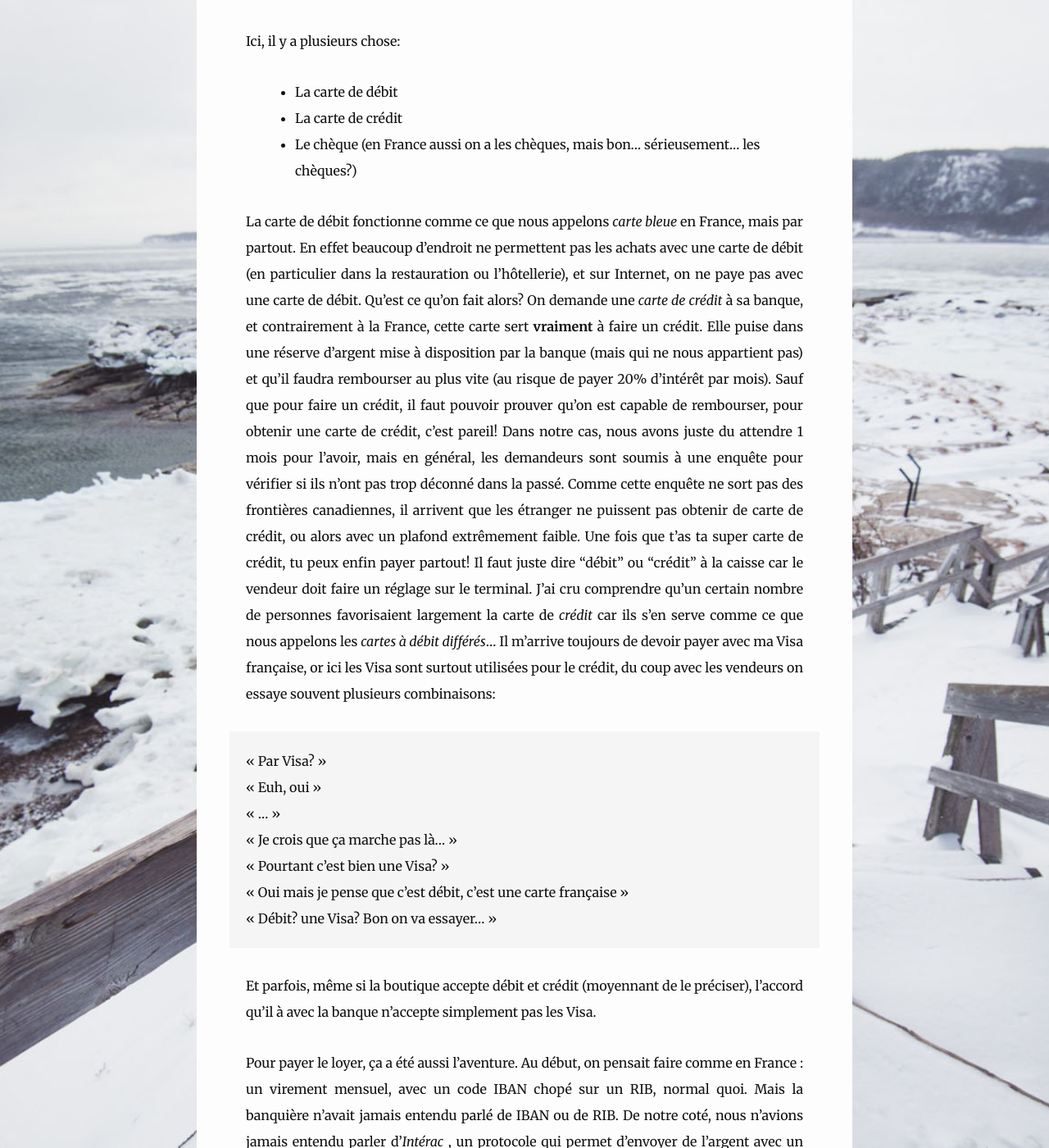
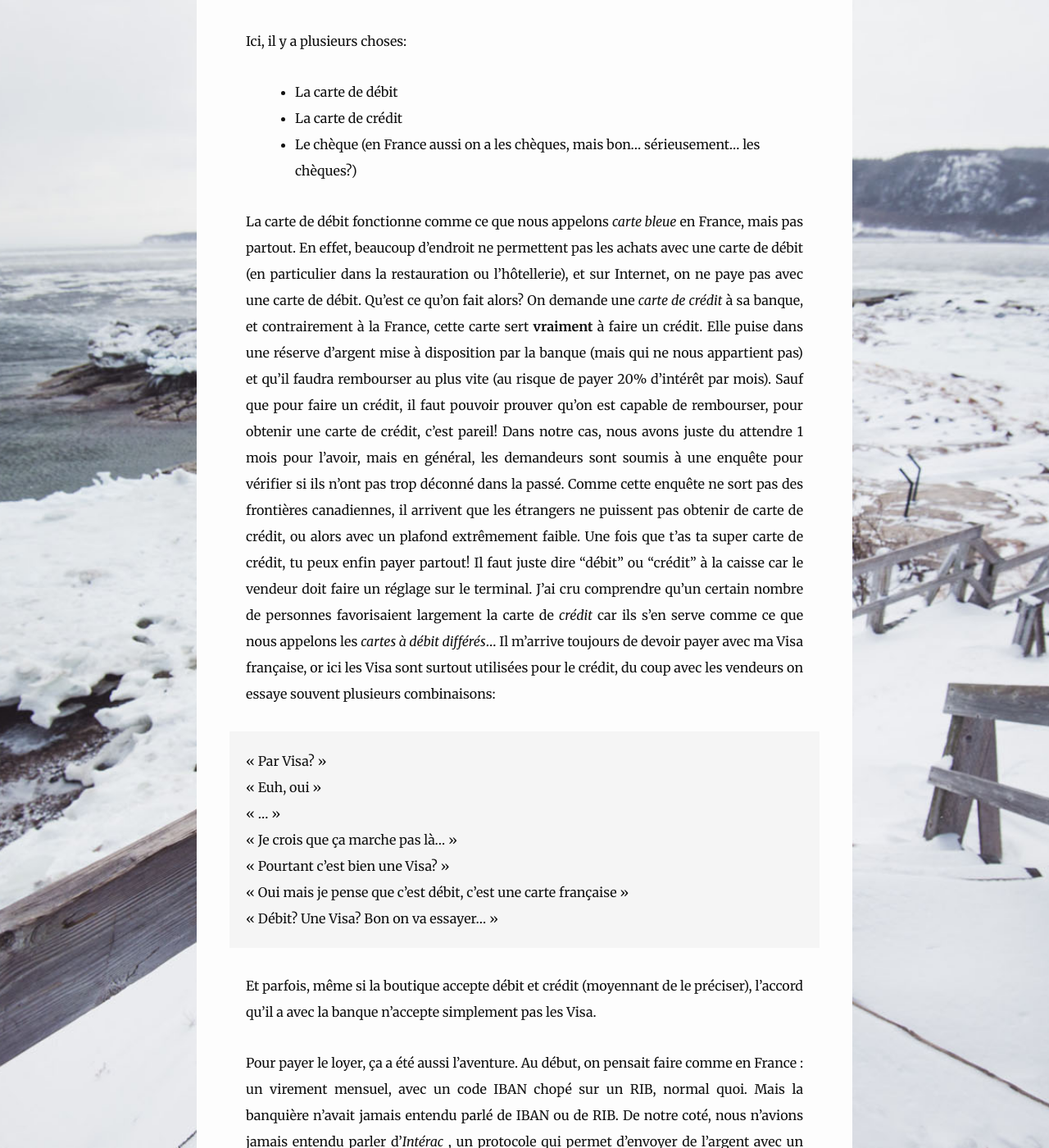
Before and after one commit to jonathanlurie/jonathanlurie.github.io, a Jekyll site: the page built from _posts/2015-06-16-les-differences-quebec-france.md, in a window 1280 px wide and 1400 px high, scrolled down 5428 px. Shown: the whole window at 82% size. Built offline with Jekyll 4.4.1, drawn with Linux system fonts in a browser that asks for light colours; nearby versions of some CDN libraries; comment, search, counter and statistics services are not loaded; some of the changed text lies outside the part shown.

Commit message:
Correction : last post

```diff
--- a/_posts/2015-06-16-les-differences-quebec-france.md
+++ b/_posts/2015-06-16-les-differences-quebec-france.md
@@ -86,13 +86,13 @@ En France, quand on veut payer par carte, on prend sa carte et on paye, ou alors
 
 et en général c'est pas possible alors on fait le tour de la ville pour trouver un DAB, mais disons que la difficulté s'arrête là.
 
-Ici, il y a plusieurs chose:
+Ici, il y a plusieurs choses:
 
 - La carte de débit
 - La carte de crédit
 - Le chèque (en France aussi on a les chèques, mais bon... sérieusement... les chèques?)
 
-La carte de débit fonctionne comme ce que nous appelons *carte bleue* en France, mais par partout. En effet beaucoup d'endroit ne permettent pas les achats avec une carte de débit (en particulier dans la restauration ou l'hôtellerie), et sur Internet, on ne paye pas avec une carte de débit. Qu'est ce qu'on fait alors? On demande une *carte de crédit* à sa banque, et contrairement à la France, cette carte sert **vraiment** à faire un crédit. Elle puise dans une réserve d'argent mise à disposition par la banque (mais qui ne nous appartient pas) et qu'il faudra rembourser au plus vite (au risque de payer 20% d'intérêt par mois). Sauf que pour faire un crédit, il faut pouvoir prouver qu'on est capable de rembourser, pour obtenir une carte de crédit, c'est pareil! Dans notre cas, nous avons juste du attendre 1 mois pour l'avoir, mais en général, les demandeurs sont soumis à une enquête pour vérifier si ils n'ont pas trop déconné dans la passé. Comme cette enquête ne sort pas des frontières canadiennes, il arrivent que les étranger ne puissent pas obtenir de carte de crédit, ou alors avec un plafond extrêmement faible. Une fois que t'as ta super carte de crédit, tu peux enfin payer partout! Il faut juste dire "débit" ou "crédit" à la caisse car le vendeur doit faire un réglage sur le terminal. J'ai cru comprendre qu'un certain nombre de personnes favorisaient largement la carte de *crédit* car ils s'en serve comme ce que nous appelons les *cartes à débit différés*...
+La carte de débit fonctionne comme ce que nous appelons *carte bleue* en France, mais pas partout. En effet, beaucoup d'endroit ne permettent pas les achats avec une carte de débit (en particulier dans la restauration ou l'hôtellerie), et sur Internet, on ne paye pas avec une carte de débit. Qu'est ce qu'on fait alors? On demande une *carte de crédit* à sa banque, et contrairement à la France, cette carte sert **vraiment** à faire un crédit. Elle puise dans une réserve d'argent mise à disposition par la banque (mais qui ne nous appartient pas) et qu'il faudra rembourser au plus vite (au risque de payer 20% d'intérêt par mois). Sauf que pour faire un crédit, il faut pouvoir prouver qu'on est capable de rembourser, pour obtenir une carte de crédit, c'est pareil! Dans notre cas, nous avons juste du attendre 1 mois pour l'avoir, mais en général, les demandeurs sont soumis à une enquête pour vérifier si ils n'ont pas trop déconné dans la passé. Comme cette enquête ne sort pas des frontières canadiennes, il arrivent que les étrangers ne puissent pas obtenir de carte de crédit, ou alors avec un plafond extrêmement faible. Une fois que t'as ta super carte de crédit, tu peux enfin payer partout! Il faut juste dire "débit" ou "crédit" à la caisse car le vendeur doit faire un réglage sur le terminal. J'ai cru comprendre qu'un certain nombre de personnes favorisaient largement la carte de *crédit* car ils s'en serve comme ce que nous appelons les *cartes à débit différés*...
 Il m'arrive toujours de devoir payer avec ma Visa française, or ici les Visa sont surtout utilisées pour le crédit, du coup avec les vendeurs on essaye souvent plusieurs combinaisons:
 
 > « Par Visa? »
@@ -101,9 +101,9 @@ Il m'arrive toujours de devoir payer avec ma Visa française, or ici les Visa so
 > « Je crois que ça marche pas là... »
 > « Pourtant c'est bien une Visa? »
 > « Oui mais je pense que c'est débit, c'est une carte française »
-> « Débit? une Visa? Bon on va essayer... »
+> « Débit? Une Visa? Bon on va essayer... »
 
-Et parfois, même si la boutique accepte débit et crédit (moyennant de le préciser), l'accord qu'il à avec la banque n'accepte simplement pas  les Visa.
+Et parfois, même si la boutique accepte débit et crédit (moyennant de le préciser), l'accord qu'il a avec la banque n'accepte simplement pas  les Visa.
 
 
 Pour payer le loyer, ça a été aussi l'aventure. Au début, on pensait faire comme en France : un virement mensuel, avec un code IBAN chopé sur un RIB, normal quoi. Mais la banquière n'avait jamais entendu parlé de IBAN ou de RIB. De notre coté, nous n'avions jamais entendu parler d'*Intérac* , un protocole qui permet d'envoyer de l'argent avec un identifiant qui n'est autre que l'email de la personne (un peu comme avec Paypal). Pour faire ce transfert, tu dois créer une "question secrète" et ton proprio doit inscrire la réponse (que tu lui a envoyé par mail pas du tout crypté) et tout ça coute 1,50$. Ce n'est pas spécialement cher, mais c'est juste étonnant de devoir payer pour ce type de service, qui n'engage que l'échange de quelques *kilo bytes* dans des cables (en partie déjà payé par mon abonnement internet et celui de la proprio).
```
Also changed, not shown: other parts of _posts/2015-06-16-les-differences-quebec-france.md (+6 -6 lines).
